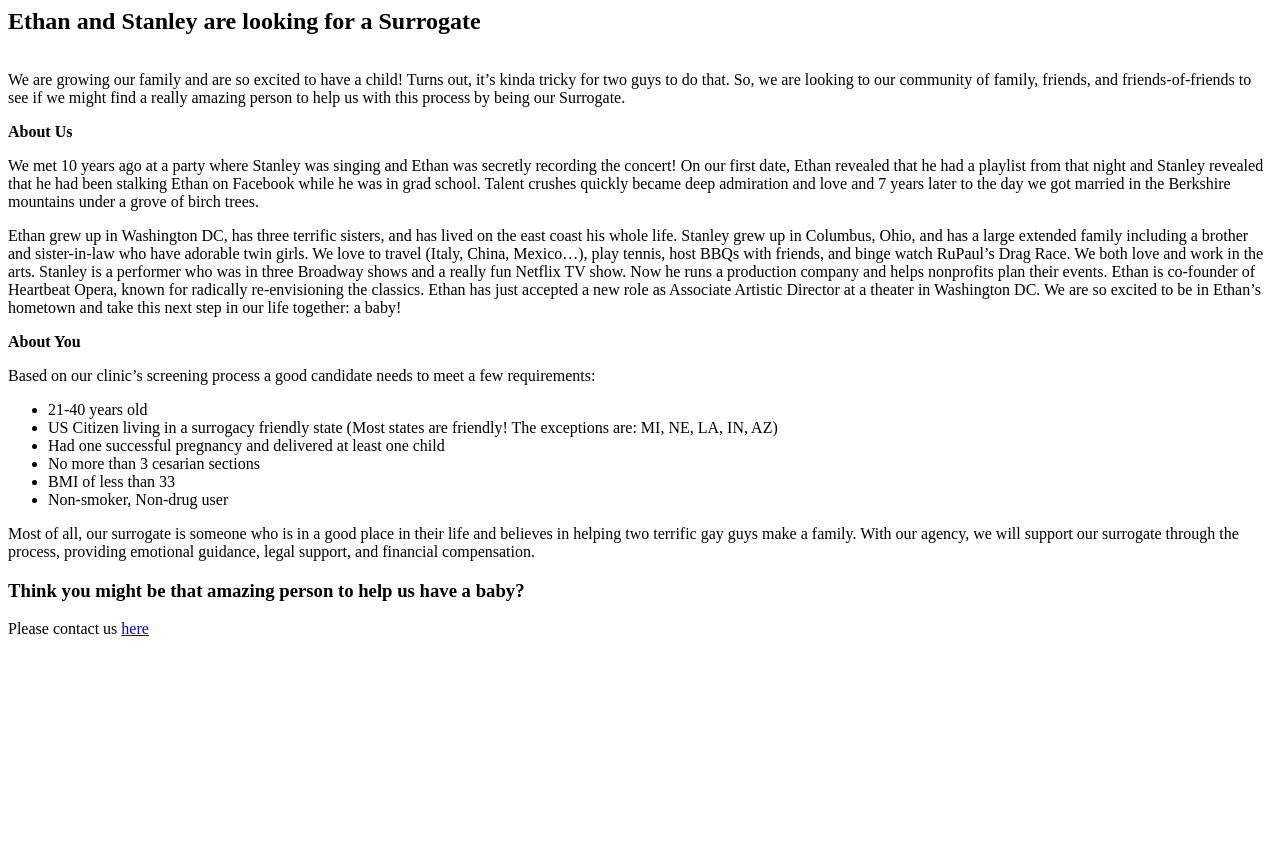
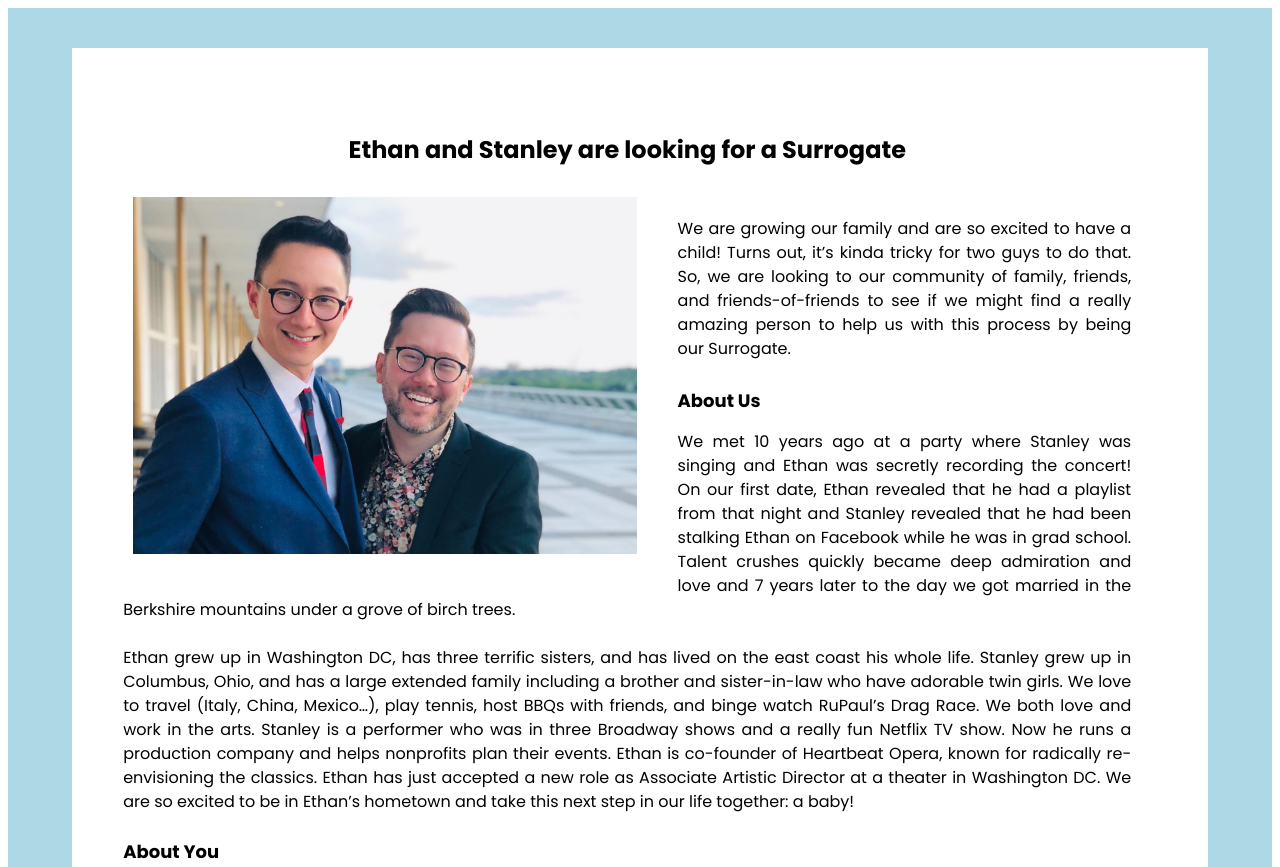
Before and after one commit to clheard54/ethanandstanley, a plain HTML site: page index.html in a window 1280 px wide. Shown: the top 867 px of the page. Before the commit the page ends 800 px from the top, so only its background shows below. Drawn offline with Linux system fonts and the light colour scheme.

Commit message:
first draft

```diff
--- a/index.html
+++ b/index.html
@@ -1,17 +1,28 @@
-<h2>Ethan and Stanley are looking for a Surrogate</h2>
+<!DOCTYPE html>
+<html lang="en">
+<head>
+    <title>Ethan and Stanley Seeking Surrogate</title>
+    <link rel="stylesheet" href="./styles.css">
+</head>
 
+<body>
+  <div class="body">
+    <h2 class="title">Ethan and Stanley are looking for a Surrogate</h2>
 
-<img></img>
+    <div>
+      <img class="image" src="./eands.jpeg" alt="Ethan and Stanley on the balcony of the Kennedy Center"></img>
 
-<p>We are growing our family and are so excited to have a child! Turns out, it’s kinda tricky for two guys to do that. So, we are looking to our community of family, friends, and friends-of-friends to see if we might find a really amazing person to help us with this process by being our Surrogate.</p>
+      <p class="text-start">We are growing our family and are so excited to have a child! Turns out, it’s kinda tricky for two guys to do that. So, we are looking to our community of family, friends, and friends-of-friends to see if we might find a really amazing person to help us with this process by being our Surrogate.</p>
+    <br/>
 
-<b>About Us</b>
-<p>We met 10 years ago at a party where Stanley was singing and Ethan was secretly recording the concert! On our first date, Ethan revealed that he had a playlist from that night and Stanley revealed that he had been stalking Ethan on Facebook while he was in grad school. Talent crushes quickly became deep admiration and love and 7 years later to the day we got married in the Berkshire mountains under a grove of birch trees.</p>
+      <span class="bold">About Us</span>
+      <p class="text">We met 10 years ago at a party where Stanley was singing and Ethan was secretly recording the concert! On our first date, Ethan revealed that he had a playlist from that night and Stanley revealed that he had been stalking Ethan on Facebook while he was in grad school. Talent crushes quickly became deep admiration and love and 7 years later to the day we got married in the Berkshire mountains under a grove of birch trees.</p>
 
-<p>Ethan grew up in Washington DC, has three terrific sisters, and has lived on the east coast his whole life. Stanley grew up in Columbus, Ohio, and has a large extended family including a brother and sister-in-law who have adorable twin girls. We love to travel (Italy, China, Mexico…), play tennis, host BBQs with friends, and binge watch RuPaul’s Drag Race. We both love and work in the arts. Stanley is a performer who was in three Broadway shows and a really fun Netflix TV show. Now he runs a production company and helps nonprofits plan their events. Ethan is co-founder of Heartbeat Opera, known for radically re-envisioning the classics. Ethan has just accepted a new role as Associate Artistic Director at a theater in Washington DC. We are so excited to be in Ethan’s hometown and take this next step in our life together: a baby!</p>
+      <p class="text">Ethan grew up in Washington DC, has three terrific sisters, and has lived on the east coast his whole life. Stanley grew up in Columbus, Ohio, and has a large extended family including a brother and sister-in-law who have adorable twin girls. We love to travel (Italy, China, Mexico…), play tennis, host BBQs with friends, and binge watch RuPaul’s Drag Race. We both love and work in the arts. Stanley is a performer who was in three Broadway shows and a really fun Netflix TV show. Now he runs a production company and helps nonprofits plan their events. Ethan is co-founder of Heartbeat Opera, known for radically re-envisioning the classics. Ethan has just accepted a new role as Associate Artistic Director at a theater in Washington DC. We are so excited to be in Ethan’s hometown and take this next step in our life together: a baby!</p>
+    </div>
 
-<b>About You</b>
-<p>Based on our clinic’s screening process a good candidate needs to meet a few requirements:</p>
+  <span class="bold">About You</span>
+    <p class="text">Based on our clinic’s screening process a good candidate needs to meet a few requirements:</p>
         <ul>
         <li>21-40 years old</li>
         <li>US Citizen living in a surrogacy friendly state (Most states are friendly! The exceptions are: MI, NE, LA, IN, AZ)</li>
@@ -21,8 +32,12 @@
         <li>Non-smoker, Non-drug user</li>
         </ul>
 
-<p>Most of all, our surrogate is someone who is in a good place in their life and believes in helping two terrific gay guys make a family. With our agency, we will support our surrogate through the process, providing emotional guidance, legal support, and financial compensation.</p>
-
+    <p class="text-bottom">Most of all, our surrogate is someone who is in a good place in their life and believes in helping two terrific gay guys make a family. With our agency, we will support our surrogate through the process, providing emotional guidance, legal support, and financial compensation.</p>
+    <div class="footer">
         <b><h3>Think you might be that amazing person to help us have a baby?</h3></b>
 
-<p>Please contact us <a href="www.google.com">here</a></p>
+        <p class="link">Please contact us <a href="https://www.google.com">here</a></p>
+    </div>
+  </div>
+</body>
+</html>
--- /dev/null
+++ b/styles.css
@@ -0,0 +1,79 @@
+@import url('https://fonts.googleapis.com/css?family=Poppins:400,700,900');
+
+body {
+    padding-left: 4%;
+    padding-right: 6%;
+    padding-top: 5%;
+    font-family: "Poppins";
+    border-width: 5vh 5vw;
+    border-style: solid;
+    border-color: lightblue;
+}
+
+.title {
+    text-align: center;
+}
+
+.flex {
+    display: flex;
+    flex-direction: row;
+    flex: 0 1 auto;
+}
+
+.image {
+    float: left;
+    max-width: 50%;
+    margin: 1% 4% 2% 1%;
+    object-fit: contain;
+}
+
+p {
+    margin-block-end: 1.5em;;
+}
+
+li {
+    font-family: "Poppins";
+    font-size: medium;
+    line-height: 150%;
+}
+
+.bold {
+    font-size: large;
+    font-weight:600;
+}
+
+.text-start {
+    padding-top: 3%;
+    font-size: medium;
+    line-height: 150%;
+    text-align: justify;
+    margin-bottom: 1px;
+}
+
+.text {
+    font-size: medium;
+    line-height: 150%;
+    text-align: justify;
+}
+
+.text-bottom {
+    font-size: medium;
+    line-height: 150%;
+    text-align: justify;
+    padding-bottom: 1.5em;
+    padding-top: 1.5em;
+}
+
+.footer {
+    text-align: center;
+    margin-left: auto;
+    margin-right: auto;
+}
+
+.link {
+    text-align: center;
+    margin-left: auto;
+    margin-right: auto;
+    margin-top: 2%;
+    font-size: large
+}
```
Also changed, not shown: eands.jpeg (added). Lines whose indentation alone changed are shown as unchanged.
